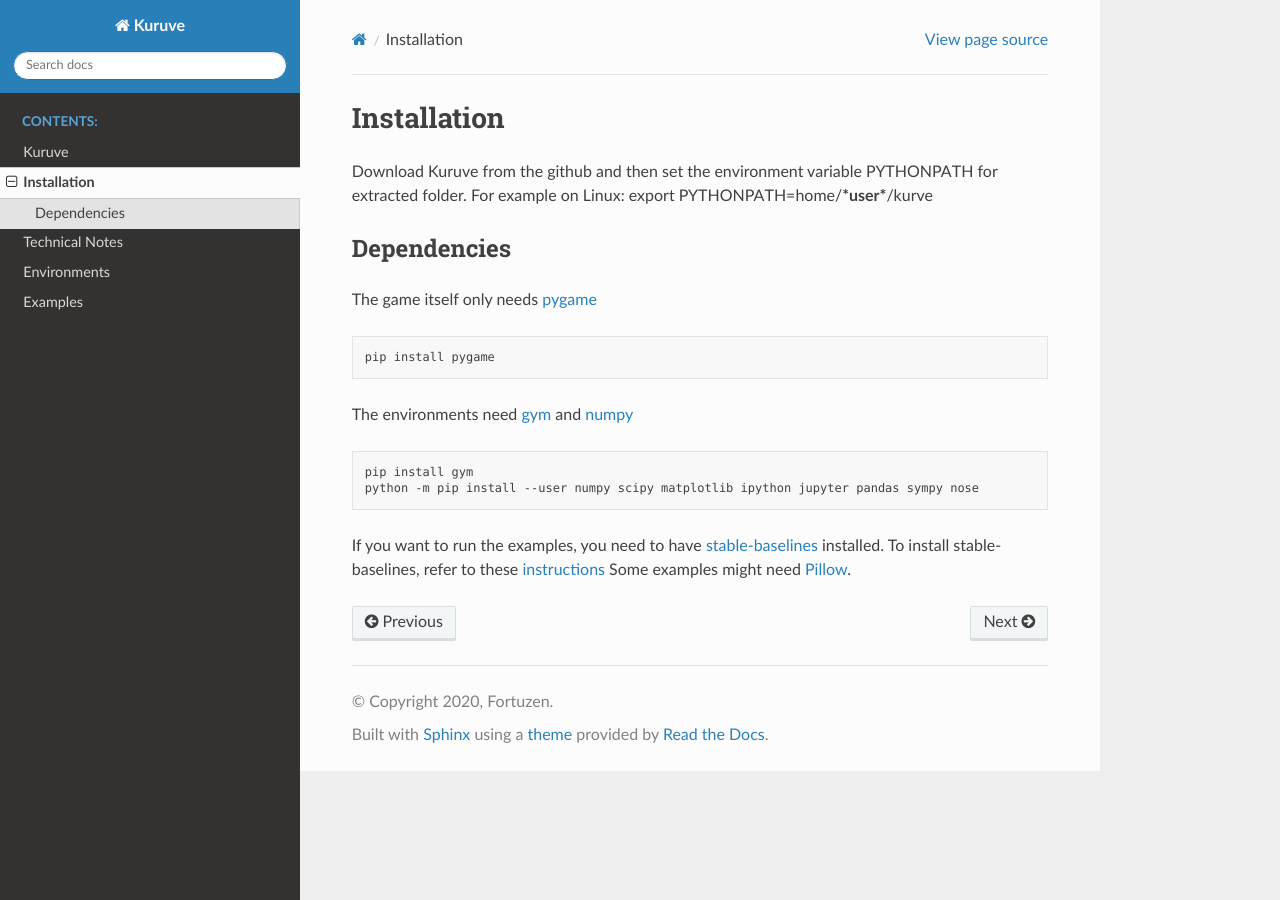
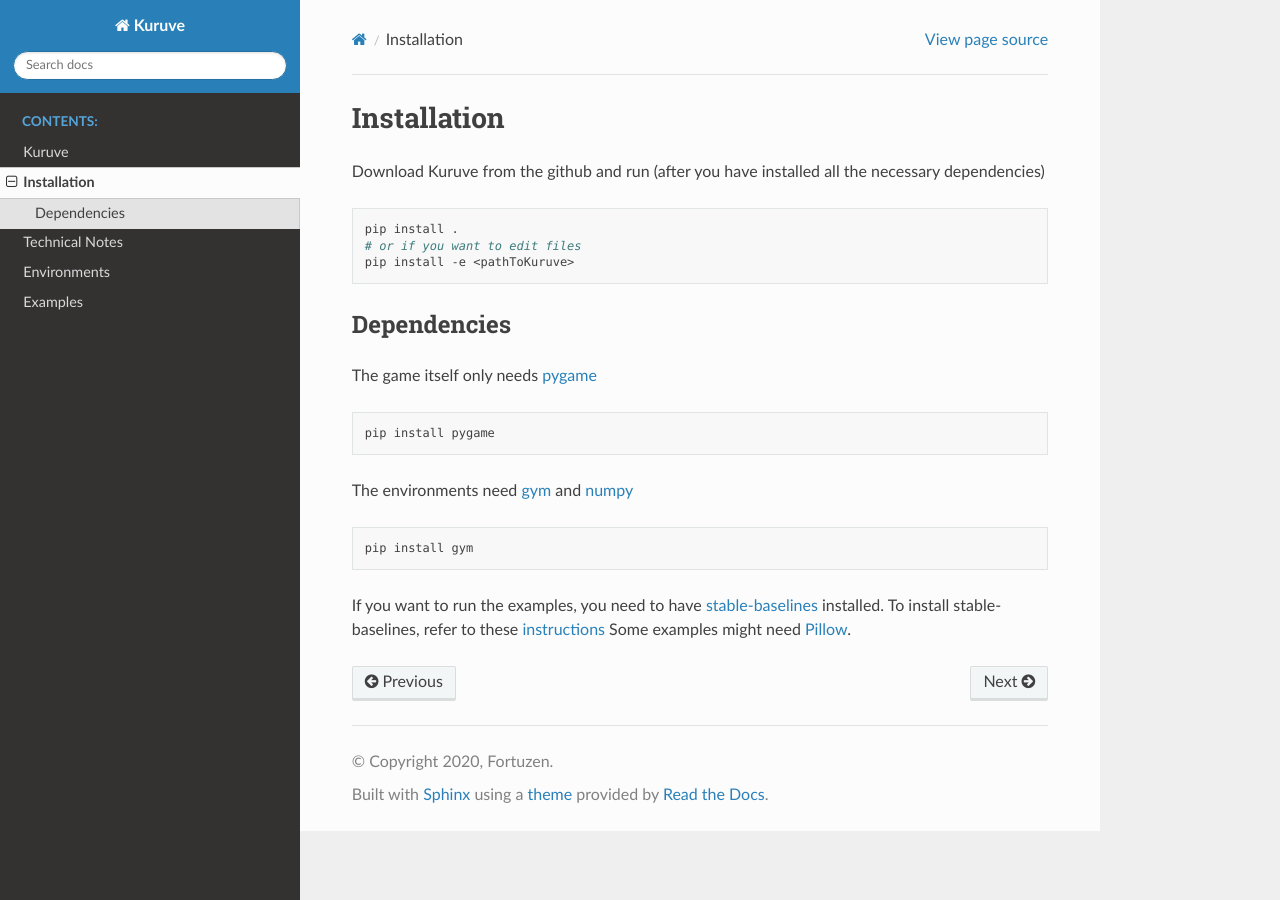
Before and after one commit to Fortuzen/Kuruve, a Sphinx documentation site: the page built from docs/install.rst, in a window 1280 px wide. Built offline with Sphinx 7.4.7 and the Read the Docs theme 2.0.0, drawn with Linux system fonts in a browser that asks for light colours.

Commit message:
Modify gitignore and update docs

```diff
--- a/docs/install.rst
+++ b/docs/install.rst
@@ -3,8 +3,14 @@
 Installation
 ==================================
 
-Download Kuruve from the github and then set the environment variable PYTHONPATH for extracted folder. For example on Linux:
-export PYTHONPATH=home/***user***/kurve
+Download Kuruve from the github and run (after you have installed all the necessary dependencies)
+
+.. code-block:: bash
+
+   pip install .
+   # or if you want to edit files
+   pip install -e <pathToKuruve>
+
 
 
 Dependencies
@@ -21,7 +27,6 @@
 .. code-block:: bash
 
    pip install gym
-   python -m pip install --user numpy scipy matplotlib ipython jupyter pandas sympy nose
 
 If you want to run the examples, you need to have `stable-baselines <https://github.com/hill-a/stable-baselines/>`_ installed.
 To install stable-baselines, refer to these `instructions <https://stable-baselines.readthedocs.io/en/master/guide/install.html>`_
```
Also changed, not shown: 1 other file.
